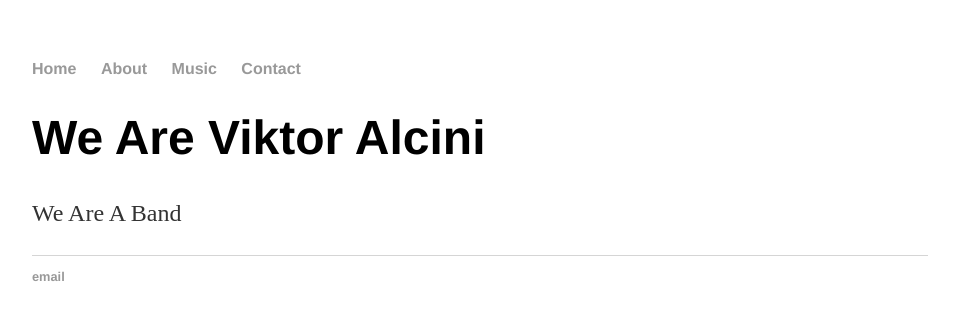
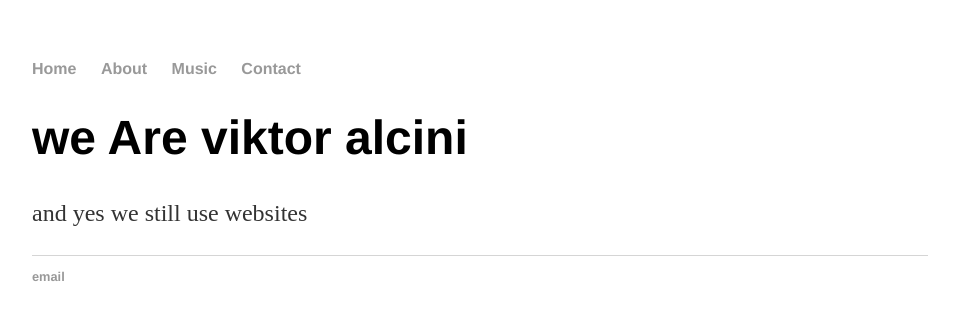
Before and after one commit to viktoralcini/viktoralcini.github.io, a plain HTML site: page index.html in a window 1280 px wide. Shown: the whole page, without its empty margins (160-1119 px from the left). Drawn offline with Linux system fonts and the light colour scheme.

Commit message:
Update index.html

```diff
--- a/index.html
+++ b/index.html
@@ -1,7 +1,7 @@
 <!DOCTYPE html>
 <html>
 	<head>
-		<title>Viktor Alcini</title>
+		<title>viktor alcini</title>
 		<link rel="stylesheet" type="text/css" href="/css/main.css">
 	</head>
 	<body>
@@ -15,8 +15,8 @@
 		</nav>
 		<div class="container">
     		<div class="blurb">
-        		<h1>We Are Viktor Alcini</h1>
-				<p>We Are A Band</p>
+        		<h1>we Are viktor alcini</h1>
+				<p>and yes we still use websites</p>
     		</div><!-- /.blurb -->
 		</div><!-- /.container -->
 		<footer>
```
